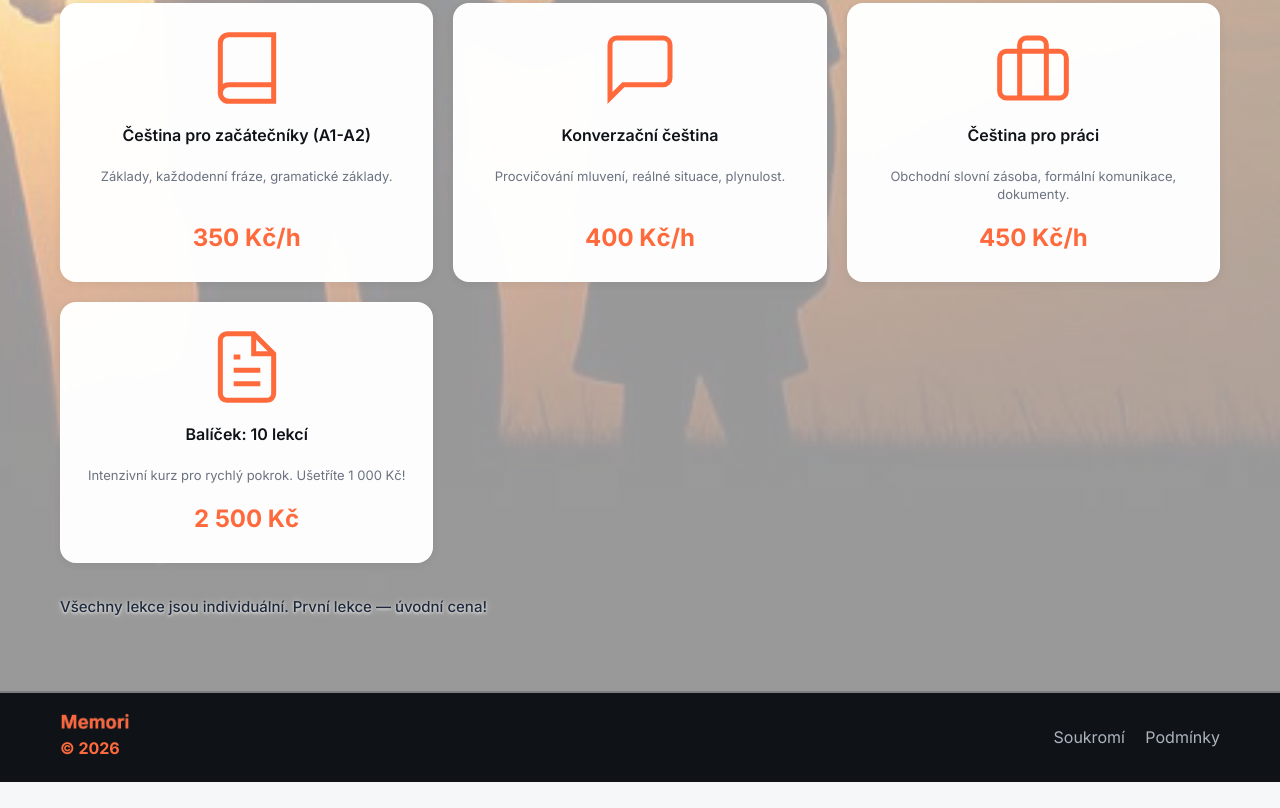
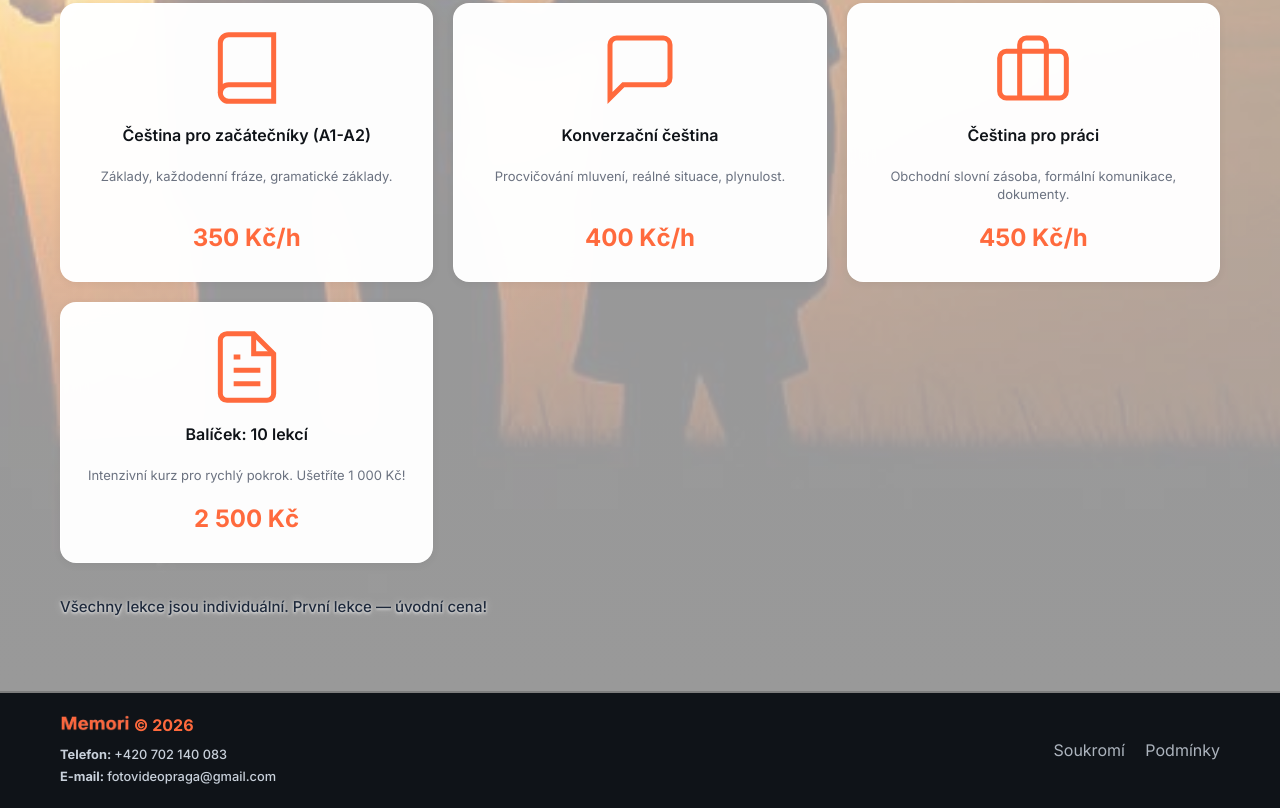
Before and after one commit to ZhivotenkoAlex/photo, a website: page lessons.html in a window 1280 px wide. Shown: the part 1684-2492 px from the top of the page. Before the commit the page ends 2466 px from the top, so only its background shows below. Drawn offline with Linux system fonts and the light colour scheme; no server answers.

Commit message:
feat: create footer component

```diff
--- /dev/null
+++ b/components/footer.html
@@ -0,0 +1,18 @@
+<footer class="site-footer">
+  <div class="container">
+    <div class="footer-left">
+      <div>
+        <img width="70" src="./images/logoMemory.png" alt="Memori" />
+        <span>© <span id="year"></span></span>
+      </div>
+      <div class="footer-contact">
+        <span><span data-i18n="footer.phone">Phone</span>: <a href="tel:+420702140083" class="footer-phone">+420 702 140 083</a></span>
+        <span><span data-i18n="footer.email">Email</span>: <a href="mailto:fotovideopraga@gmail.com" class="footer-email">fotovideopraga@gmail.com</a></span>
+      </div>
+    </div>
+    <nav class="footer-nav">
+      <a href="#" data-i18n="footer.privacy">Privacy</a>
+      <a href="#" data-i18n="footer.terms">Terms</a>
+    </nav>
+  </div>
+</footer>
--- a/lessons.html
+++ b/lessons.html
@@ -434,18 +434,7 @@
 
     <section class="bottom-divider"></section>
 
-    <footer class="site-footer">
-      <div class="container">
-        <div class="footer-left">
-          <img width="70" src="./images/logoMemory.png" alt="Memori" />
-          <span>© <span id="year"></span></span>
-        </div>
-        <nav class="footer-nav">
-          <a href="#" data-i18n="footer.privacy">Privacy</a>
-          <a href="#" data-i18n="footer.terms">Terms</a>
-        </nav>
-      </div>
-    </footer>
+    <div id="footer-placeholder"></div>
 
     <script src="./script.js"></script>
   </body>
--- a/script.js
+++ b/script.js
@@ -569,9 +569,23 @@ if (coopForm) {
     });
 }
 
-// Year in footer
-const yearEl = document.getElementById('year');
-if (yearEl) yearEl.textContent = String(new Date().getFullYear());
+// Footer component loader
+async function loadFooter() {
+    const placeholder = document.getElementById('footer-placeholder');
+    if (!placeholder) return;
+    try {
+        const resp = await fetch('./components/footer.html');
+        if (!resp.ok) throw new Error('Footer load failed');
+        const html = await resp.text();
+        placeholder.insertAdjacentHTML('afterend', html);
+        placeholder.remove();
+        const yearEl = document.getElementById('year');
+        if (yearEl) yearEl.textContent = String(new Date().getFullYear());
+        applyI18n(getCurrentLang());
+    } catch (e) {
+        console.error('Failed to load footer:', e);
+    }
+}
 
 // Simple i18n (EN, CS)
 const translations = {
@@ -2561,6 +2575,7 @@ async function loadFormOptions() {
 // Initialize all components
 if (document.readyState === 'loading') {
     document.addEventListener('DOMContentLoaded', () => {
+        loadFooter();
         initCustomMultiselect();
         initPricingOrderButtons();
         initLessonsCards();
@@ -2572,6 +2587,7 @@ if (document.readyState === 'loading') {
         loadFormOptions();
     });
 } else {
+    loadFooter();
     initCustomMultiselect();
     initPricingOrderButtons();
     initLessonsCards();
```
Also changed, not shown: about.html (+1 -12 lines), cooperation.html (+1 -12 lines), index.html (+1 -18 lines), leadForm.html (+1 -12 lines), portfolio.html (+1 -12 lines), pricing.html (+1 -12 lines).
